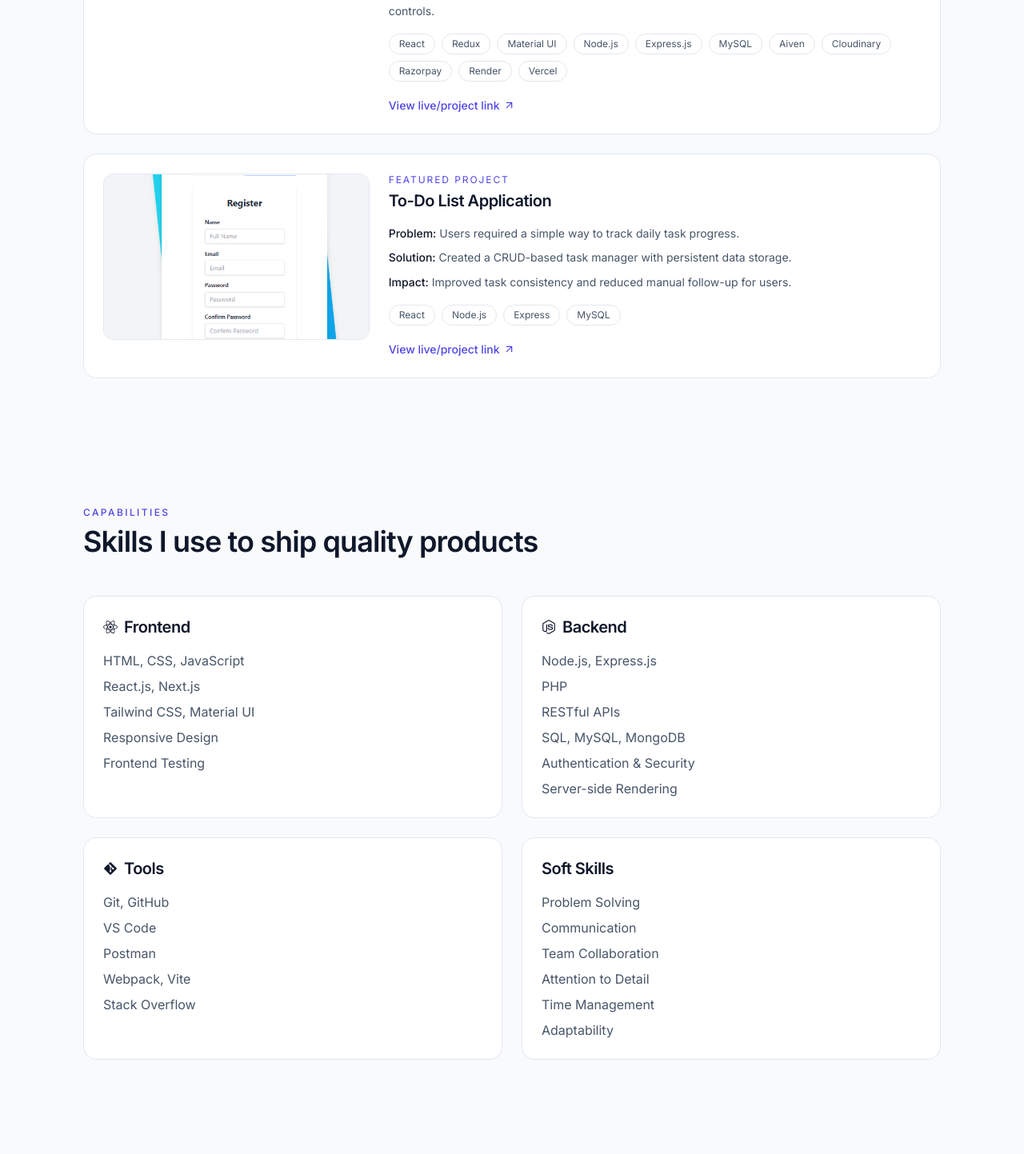
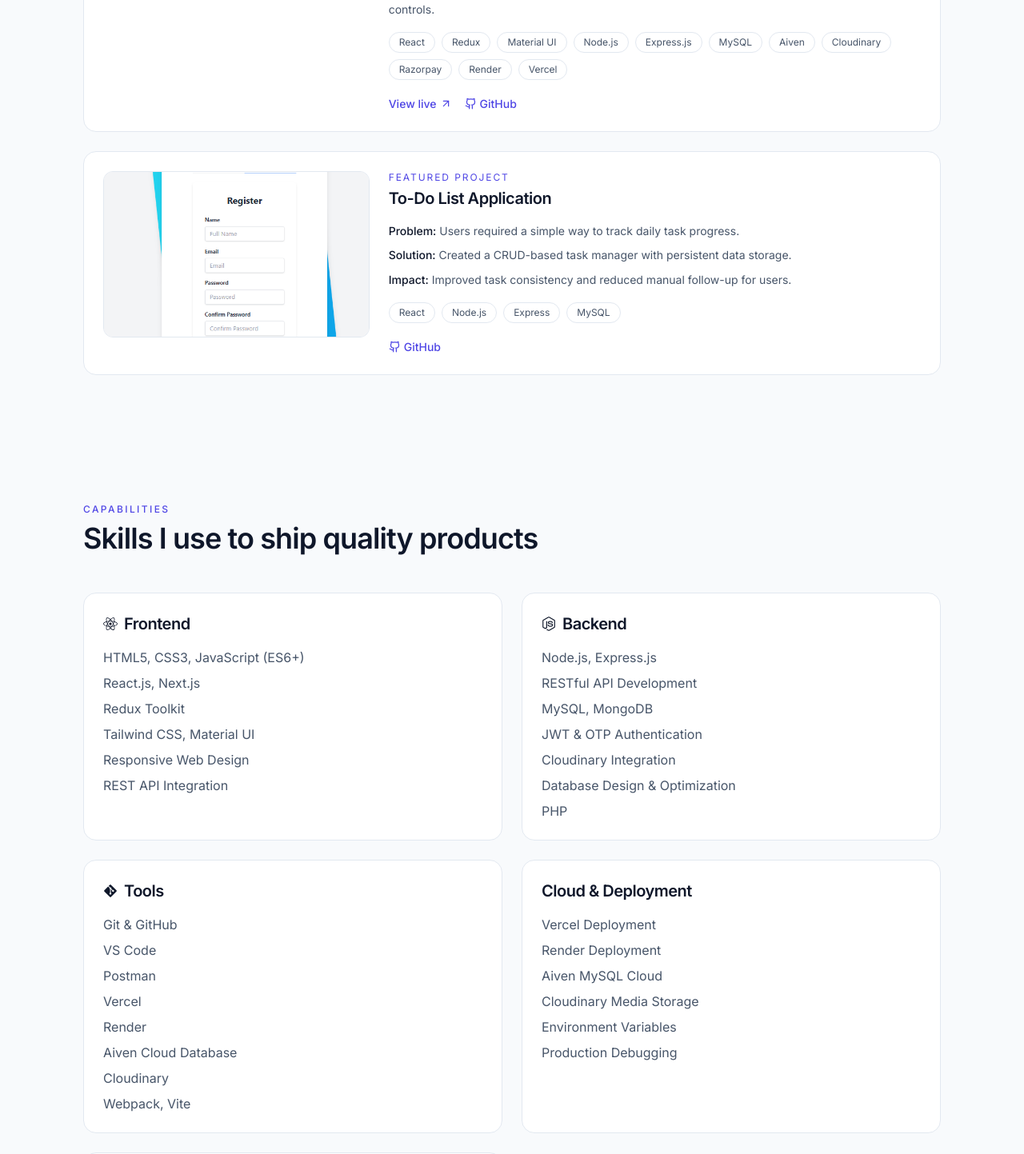
Before and after one commit to prat1854/my-portfolio-, a Next.js app: page / in a window 1280 px wide. Shown: the part 2600-4043 px from the top of the page at 80% size. Built offline with nearby package versions, Linux system fonts and the light colour scheme.

Commit message:
update portfolio projects and skills section

```diff
--- a/app/components/CertificationsSection.tsx
+++ b/app/components/CertificationsSection.tsx
@@ -19,7 +19,7 @@
     title: "Reactjs Certificate",
     organization: "Reactjs",
     year: "2025",
-    description: "React.js certification in modern frontend development.",
+    description: "Certified in Full Stack Development with expertise in React.js, Node.js, and React Native, demonstrating practical skills in modern web and mobile application development.",
     icon: Users,
     featured: false,
     link: "/Reactjs_certificate.pdf",
--- a/app/components/HeroSection.tsx
+++ b/app/components/HeroSection.tsx
@@ -180,7 +180,7 @@
                   <div className="rounded-xl border border-slate-600/40 bg-slate-800/25 px-2 py-1.5">
                     <div className="space-y-1">
                       {keyboardRows.map((keyCount, rowIndex) => (
-                        <div key={`row-${keyCount}`} className={`grid gap-1 ${rowIndex === keyboardRows.length - 1 ? "grid-cols-10" : "grid-cols-12"}`}>
+                        <div key={`row-${rowIndex}-${keyCount}`} className={`grid gap-1 ${rowIndex === keyboardRows.length - 1 ? "grid-cols-10" : "grid-cols-12"}`}>
                           {Array.from({ length: keyCount }).map((_, keyIndex) => (
                             <span
                               key={`${rowIndex}-${keyIndex}`}
--- a/app/components/ProjectsSection.tsx
+++ b/app/components/ProjectsSection.tsx
@@ -3,7 +3,7 @@
 import Image from "next/image";
 import Link from "next/link";
 import { motion } from "framer-motion";
-import { ArrowUpRight } from "lucide-react";
+import { ArrowUpRight, Github } from "lucide-react";
 
 type Project = {
   name: string;
@@ -59,6 +59,7 @@
   },
   {
     name: "To-Do List Application",
+    github: "https://github.com/prat1854/todo_app",
     link: "https://github.com/prat1854/todo_app",
     image: "/todo_list.png",
     problem: "Users required a simple way to track daily task progress.",
@@ -99,13 +100,10 @@
               viewport={{ once: true, margin: "-100px" }}
               className="glass-card group overflow-hidden transition hover:border-[var(--accent)]"
             >
-              <Link
-                href={project.link}
-                className="block p-5 md:p-6"
-                target="_blank"
-                rel="noopener noreferrer"
-                aria-label={`View ${project.name} project`}
-              >
+              <div
+  className="block p-5 md:p-6"
+  aria-label={`View ${project.name} project`}
+>
                 <div className="flex flex-col gap-6 md:flex-row">
                   <div className="relative h-52 overflow-hidden rounded-xl border border-[var(--border)] md:w-1/3">
                     <Image
@@ -148,12 +146,51 @@
                       ))}
                     </div>
 
-                    <span className="mt-5 inline-flex items-center gap-1 text-sm font-medium text-[var(--accent)]">
-                      View live/project link <ArrowUpRight size={15} />
-                    </span>
+                    <div className="mt-5 flex items-center gap-4">
+                      {project.link === "https://frontend-jade-five-39.vercel.app/" ? (
+                        <>
+  <Link
+    href={project.link}
+    target="_blank"
+    rel="noopener noreferrer"
+    className="inline-flex items-center gap-1 text-sm font-medium text-[var(--accent)]"
+  >
+    View live <ArrowUpRight size={15} />
+  </Link>
+  {project.github && (
+    <Link
+      href={project.github ?? "#"}
+      target="_blank"
+      rel="noopener noreferrer"
+      className="inline-flex items-center gap-1 text-sm font-medium text-[var(--accent)]"
+    >
+      <Github size={15} /> GitHub
+    </Link>
+  )}
+</>
+                      ) : project.github ? (
+                        <Link
+                          href={project.github}
+                          target="_blank"
+                          rel="noopener noreferrer"
+                          className="inline-flex items-center gap-1 text-sm font-medium text-[var(--accent)]"
+                        >
+                          <Github size={15} /> GitHub
+                        </Link>
+                      ) : (
+                        <Link
+                          href={project.link}
+                          target="_blank"
+                          rel="noopener noreferrer"
+                          className="inline-flex items-center gap-1 text-sm font-medium text-[var(--accent)]"
+                        >
+                          View live <ArrowUpRight size={15} />
+                        </Link>
+                      )}
+                    </div>
                   </div>
                 </div>
-              </Link>
+              </div>
             </motion.div>
           ))}
         </div>
--- a/app/components/SkillsSection.tsx
+++ b/app/components/SkillsSection.tsx
@@ -16,11 +16,12 @@
       title: "Frontend",
       icon: FaReact,
       skills: [
-        "HTML, CSS, JavaScript",
+        "HTML5, CSS3, JavaScript (ES6+)",
         "React.js, Next.js",
+        "Redux Toolkit",
         "Tailwind CSS, Material UI",
-        "Responsive Design",
-        "Frontend Testing"
+        "Responsive Web Design",
+        "REST API Integration"
       ]
     },
     {
@@ -28,22 +29,37 @@
       icon: FaNodeJs,
       skills: [
         "Node.js, Express.js",
-        "PHP",
-        "RESTful APIs",
-        "SQL, MySQL, MongoDB",
-        "Authentication & Security",
-        "Server-side Rendering"
+        "RESTful API Development",
+        "MySQL, MongoDB",
+        "JWT & OTP Authentication",
+        "Cloudinary Integration",
+        "Database Design & Optimization",
+        "PHP"
       ]
     },
     {
       title: "Tools",
       icon: FaGitAlt,
       skills: [
-        "Git, GitHub",
+        "Git & GitHub",
         "VS Code",
         "Postman",
-        "Webpack, Vite",
-        "Stack Overflow",
+        "Vercel",
+        "Render",
+        "Aiven Cloud Database",
+        "Cloudinary",
+        "Webpack, Vite"
+      ]
+    },
+    {
+      title: "Cloud & Deployment",
+      skills: [
+        "Vercel Deployment",
+        "Render Deployment",
+        "Aiven MySQL Cloud",
+        "Cloudinary Media Storage",
+        "Environment Variables",
+        "Production Debugging"
       ]
     },
     {
```
